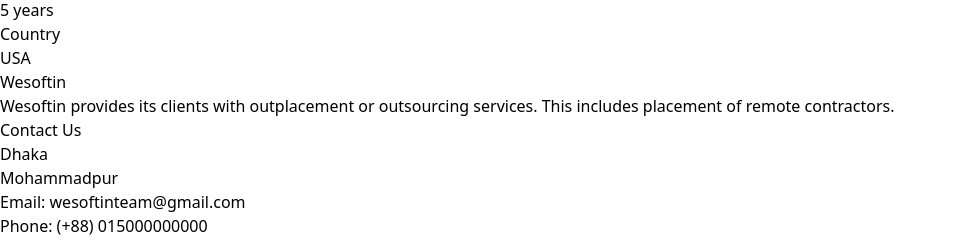
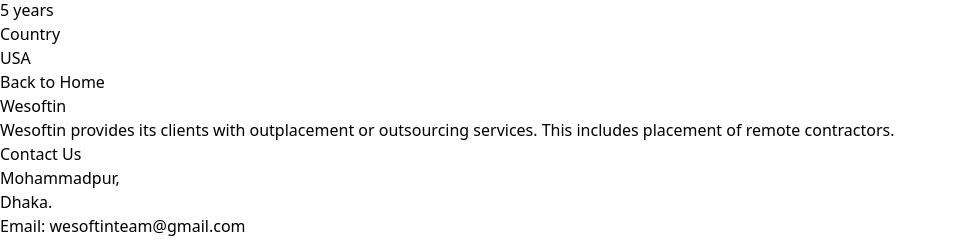
Before and after one commit to asif-fahad/wesoftin-frontend-developer-test, a React (Vite) app: page /usersDetails/1 in a window 1280 px wide. Shown: the part 638-880 px from the top of the page, without its empty margins (0-956 px from the left). Built offline with nearby package versions, Linux system fonts and the light colour scheme.

Commit message:
card design changed

```diff
--- a/src/components/Pages/UserDetails/UserDetails.jsx
+++ b/src/components/Pages/UserDetails/UserDetails.jsx
@@ -1,6 +1,6 @@
 import React, { useContext } from 'react'
 import { useSelector } from 'react-redux';
-import { useParams } from 'react-router-dom';
+import { Link, useParams } from 'react-router-dom';
 import { MyContext } from '../../../providers/ContextProviders';
 import LoadingSpinner from '../../Reuseable/LoadingSpinner';
 
@@ -20,13 +20,17 @@
     const { name, email, image, details, skills, experience, country } = user;
 
     return (
-        <div className="w-72 md:w-5/12 lg:w-4/12  mx-auto bg-gradient-to-r from-gray-300 to-slate-400 shadow-lg rounded-lg overflow-hidden mb-4">
+        <div>
+            <div className="w-72 md:w-6/12 lg:w-5/12  mx-auto bg-gradient-to-r from-gray-300 to-slate-400 shadow-lg shadow-zinc-600 rounded-lg overflow-hidden mb-4">
+                <div className="flex flex-col items-center md:flex-row gap-4 md:gap-16 px-6 py-4">
+                    <div className='flex flex-col items-center bg-gradient-to-r from-gray-300 to-slate-400 border-double border-4 border-slate-500 shadow-xl shadow-zinc-600 rounded p-2'>
                         <div className="flex justify-center pt-4">
                             <img className="w-32 h-32 object-cover rounded-full" src={image} alt={name} />
                         </div>
-            <div className="px-6 py-4">
                         <div className="font-bold text-xl mb-2">{name}</div>
                         <p className="text-gray-700 text-sm mb-4">{email}</p>
+                    </div>
+                    <div>
                         <div className="mb-4">
                             <h3 className="text-lg font-bold mb-2">Skills</h3>
                             <ul className="list-disc pl-4">
@@ -47,6 +51,11 @@
                         </div>
                     </div>
                 </div>
+            </div>
+            <div className='flex justify-center'>
+                <Link to="/"><button className="px-4 py-2 bg-gray-500 text-white rounded-full focus:outline-none">Back to Home</button></Link>
+            </div>
+        </div>
     )
 }
 
--- a/src/components/Pages/UsersList/UsersList.jsx
+++ b/src/components/Pages/UsersList/UsersList.jsx
@@ -20,7 +20,7 @@
         <div className="grid sm:grid-cols-1 md:grid-cols-2 lg:grid-cols-3  gap-5">
             {users?.map(user => (
                 <div key={user.id}>
-                    <div className="w-8/12 mx-auto bg-gradient-to-r from-gray-300 to-slate-400 shadow-lg rounded-lg overflow-hidden">
+                    <div className="w-8/12 mx-auto bg-gradient-to-r from-gray-300 to-slate-400 shadow-xl shadow-zinc-400 rounded-lg overflow-hidden transform transition duration-500 hover:scale-105 border hover:border-blue-700">
                         <div className="flex justify-center">
                             <img className="w-32 h-32 object-cover mt-10 rounded-full" src={user.image} alt="John Doe" />
                         </div>
--- a/src/components/Shared/Footer/Footer.jsx
+++ b/src/components/Shared/Footer/Footer.jsx
@@ -11,10 +11,10 @@
                     </div>
                     <div>
                         <h3 className="text-xl mb-4">Contact Us</h3>
-                        <p>Dhaka</p>
-                        <p>Mohammadpur</p>
+                        <p>Mohammadpur,</p>
+                        <p>Dhaka.</p>
                         <p>Email: wesoftinteam@gmail.com</p>
-                        <p>Phone: (+88) 015000000000</p>
+                        <p>Phone: (+88) 015-000000000</p>
                     </div>
                 </div>
             </div>
```
Lines whose indentation alone changed are shown as unchanged.
